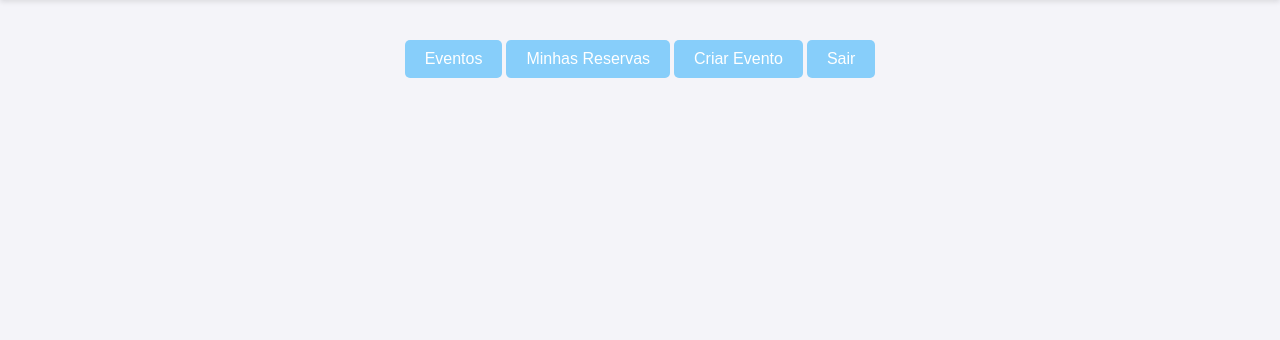
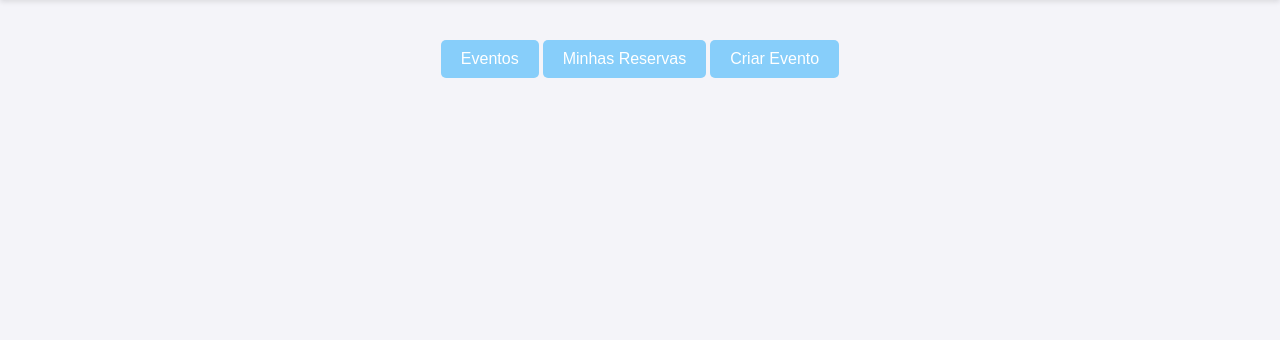
Before and after one commit to CarlosEduardoTito/Cadastro_Eventos_Web-Servidor, a PHP site: page /index.php?action=menu in a window 1280 px wide. Shown: the part 145-485 px from the top of the page. Run offline with PHP 8.4, Linux system fonts and the light colour scheme.

Commit message:
Update Menu.php

```diff
--- a/modifica trabalho 1/app/views/partial/Menu.php
+++ b/modifica trabalho 1/app/views/partial/Menu.php
@@ -11,8 +11,4 @@
         <input type="hidden" name="action" value="criar_evento">
         <button type="submit">Criar Evento</button>
     </form>
-    <form action="/trabalho1/public/index.php" method="GET" style="display:inline;">
-        <input type="hidden" name="action" value="logout">
-        <button type="submit">Sair</button>
-    </form>
 </nav>
```
